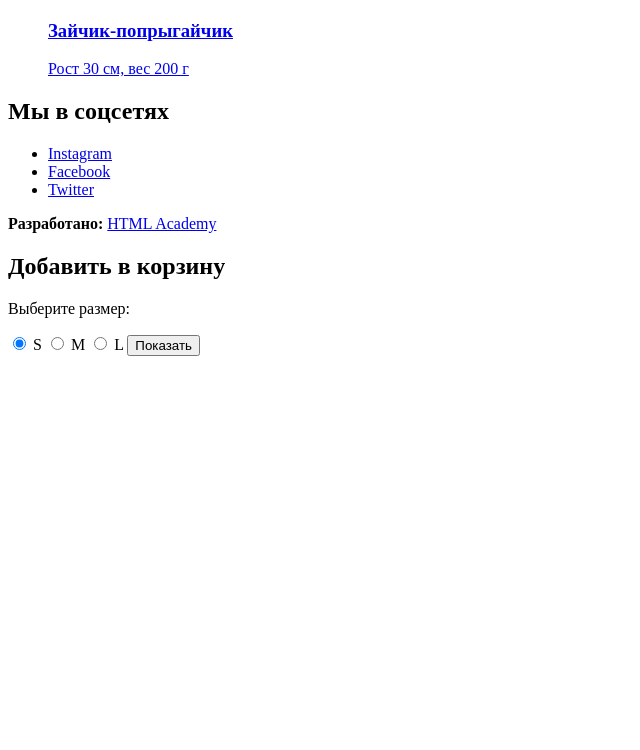
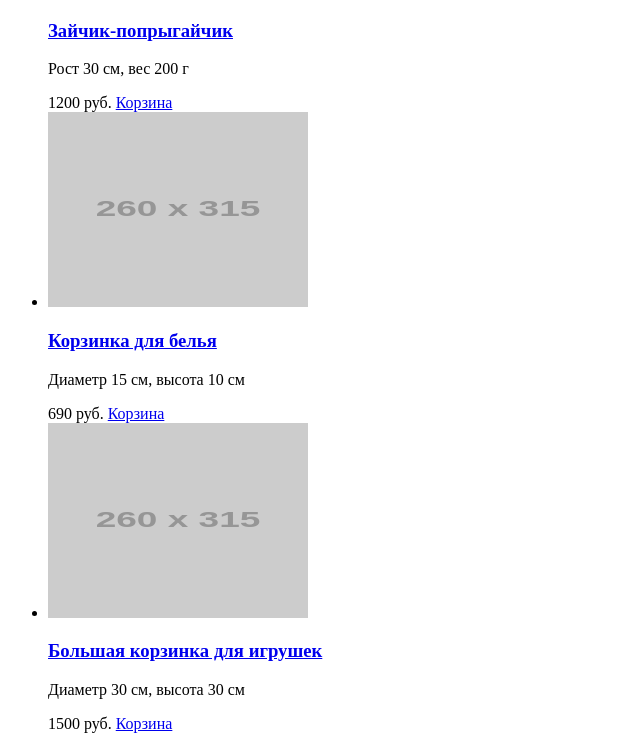
Before and after one commit to seldeved/1449359-mishka-20, a plain HTML site: page source/catalog.html in a window 1280 px wide. Shown: the part 480-1230 px from the top of the page, without its empty margins (0-640 px from the left). Before the commit the page ends 844 px from the top, so only its background shows below. Drawn offline with Linux system fonts and the light colour scheme; placeholder pictures from the web are drawn by us.

Commit message:
Добавляем на страницу каталога блок с товарами

```diff
--- a/source/catalog.html
+++ b/source/catalog.html
@@ -8,7 +8,7 @@
 
 <body class="page__body">
   <header class="page-header">
-    <a class="page-header__logo" href="index.html">
+    <a class="page-header__logo" href="index.html" title="Логотип интернет-магазина Мишка">
       <img src="http://dummyimage.com/86x34/000000/ffffff.svg&text=MISHKA" width="86" height="34"
         alt="Логотип интернет-магазина Мишка">
     </a>
@@ -54,10 +54,42 @@
             <img src="http://dummyimage.com/260x315/#D3D3D3/000000.svg&text=260х195" width="260" height="195"
               alt="Вязаная кукла &quot;Зайчик-попрыгайчик&quot;">
             <h3 class="product__title">Зайчик-попрыгайчик</h3>
+          </a>
           <p class="product__description">Рост 30 см, вес 200 г</p>
+          <div class="product__price wrapper">
+            <span class="product__price">1200 руб.</span>
+            <a class="product__order button" href="#" title="Добавить к заказу">Корзина</a>
+          </div>
+        </li>
+        <li class="product__item product__item--small-basket">
+          <a class="product__link" href="#">
+            <img src="http://dummyimage.com/260x315/#D3D3D3/000000.svg&text=260х195" width="260" height="195"
+              alt="Корзинка для белья">
+            <h3 class="product__title">Корзинка для белья</h3>
           </a>
+          <p class="product__description">Диаметр 15 см, высота 10 см</p>
+          <div class="product__price wrapper">
+            <span class="product__price">690 руб.</span>
+            <a class="product__order button" href="#" title="Добавить к заказу">Корзина</a>
+          </div>
+        </li>
+        <li class="product__item product__item--big-basket">
+          <a class="product__link" href="#">
+            <img src="http://dummyimage.com/260x315/#D3D3D3/000000.svg&text=260х195" width="260" height="195"
+              alt="Большая корзинка для игрушек">
+            <h3 class="product__title">Большая корзинка для игрушек</h3>
+          </a>
+          <p class="product__description">Диаметр 30 см, высота 30 см</p>
+          <div class="product__price wrapper">
+            <span class="product__price">1500 руб.</span>
+            <a class="product__order button" href="#" title="Добавить к заказу">Корзина</a>
+          </div>
         </li>
       </ul>
+    </section>
+
+    <section class="video">
+
     </section>
 
   </main>
```
Also changed, not shown: source/index.html (+2 -2 lines). Lines whose indentation alone changed are shown as unchanged.
